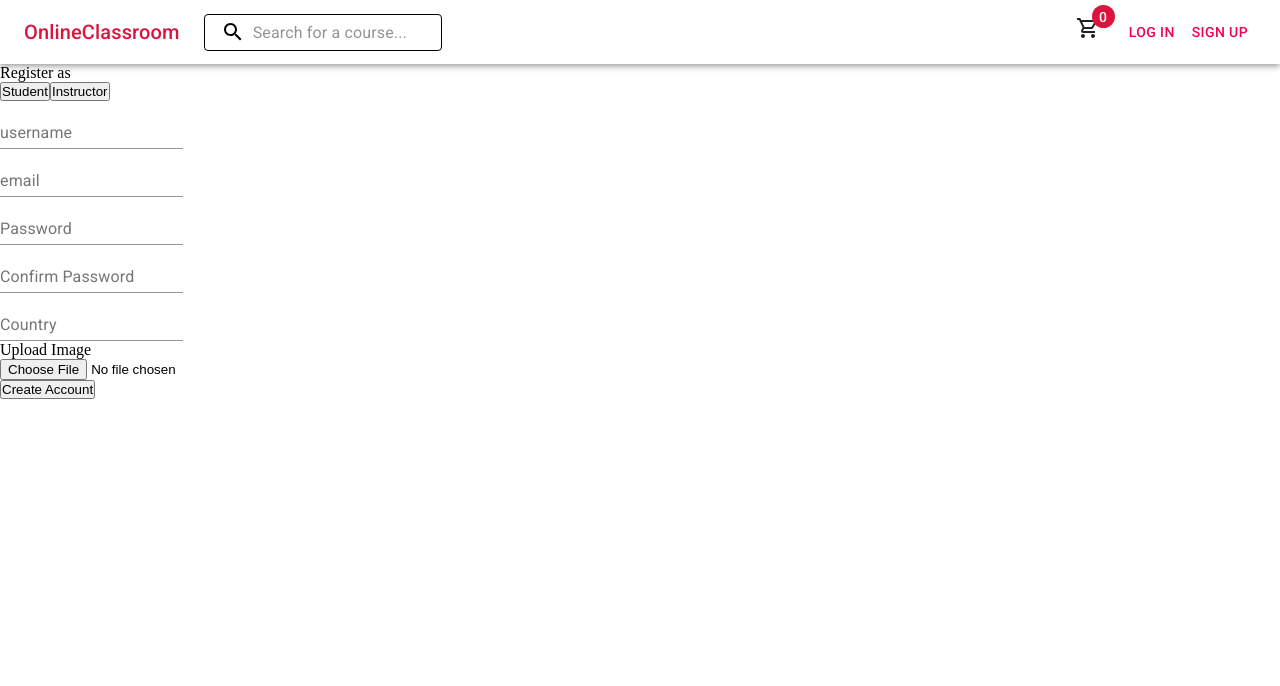
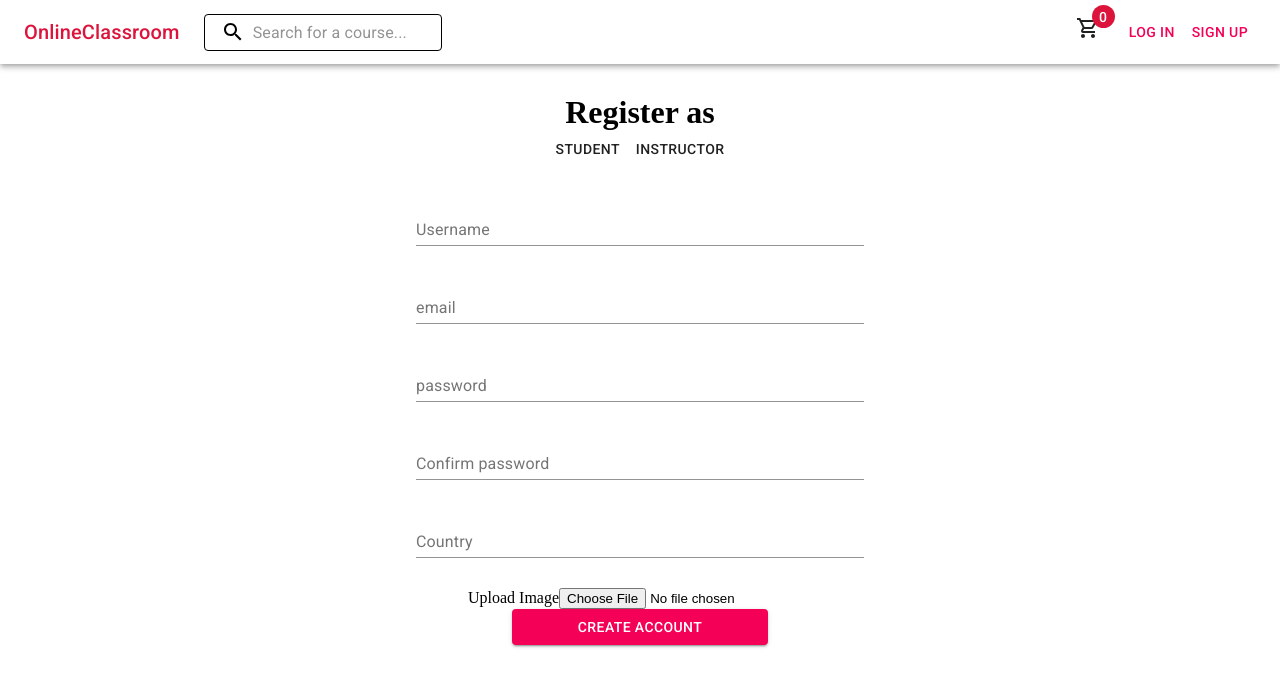
Before and after one commit to aminetakha/e-learning, a React (Create React App) app in the folder frontend/: page /register in a window 1280 px wide. Shown: the top 686 px of the page. Built offline with nearby package versions, Linux system fonts and the light colour scheme.

Commit message:
Updated register and create course forms

```diff
--- a/frontend/src/components/CreateCourse.js
+++ b/frontend/src/components/CreateCourse.js
@@ -1,5 +1,13 @@
 import React, { useState, useEffect } from "react";
-import { FormControl, InputLabel, Input } from "@material-ui/core";
+import {
+	FormControl,
+	InputLabel,
+	Input,
+	Grid,
+	Button,
+	Select,
+	MenuItem,
+} from "@material-ui/core";
 import axios from "axios";
 import { useSelector } from "react-redux";
 
@@ -72,11 +80,31 @@ const CreateCourse = (props) => {
 
 	return (
 		<div>
-			<h1>Create course</h1>
+			<h1 style={{ margin: "30px 0", textAlign: "center" }}>
+				Create course
+			</h1>
 			{showForm && (
-				<form onSubmit={onSubmitHandler} encType="multipart/form-data">
-					<div>
-						<FormControl>
+				<Grid
+					container
+					style={{
+						display: "flex",
+						justifyContent: "center",
+						marginBottom: "50px",
+					}}
+				>
+					<Grid item md={6} xs={12}>
+						<form
+							onSubmit={onSubmitHandler}
+							encType="multipart/form-data"
+							style={{
+								display: "flex",
+								flexDirection: "column",
+								alignItems: "center",
+							}}
+						>
+							<FormControl
+								style={{ width: "70%", marginBottom: "30px" }}
+							>
 								<InputLabel htmlFor="title">Title</InputLabel>
 								<Input
 									id="title"
@@ -86,9 +114,9 @@ const CreateCourse = (props) => {
 									onChange={onChangeHandler}
 								/>
 							</FormControl>
-					</div>
-					<div>
-						<FormControl>
+							<FormControl
+								style={{ width: "70%", marginBottom: "30px" }}
+							>
 								<InputLabel htmlFor="description">
 									Description
 								</InputLabel>
@@ -100,21 +128,30 @@ const CreateCourse = (props) => {
 									onChange={onChangeHandler}
 								/>
 							</FormControl>
-					</div>
-					<div>
-						<select name="category" onChange={onChangeHandler}>
+							<FormControl
+								style={{ width: "70%", marginBottom: "30px" }}
+							>
+								<InputLabel id="category">Category</InputLabel>
+								<Select
+									labelId="category"
+									id="category"
+									name="category"
+									defaultValue={courseData.category}
+									onChange={onChangeHandler}
+								>
 									{categories.map((category) => (
-								<option
+										<MenuItem
 											value={category.title}
 											key={category.id}
 										>
 											{category.title}
-								</option>
+										</MenuItem>
 									))}
-						</select>
-					</div>
-					<div>
-						<FormControl>
+								</Select>
+							</FormControl>
+							<FormControl
+								style={{ width: "70%", marginBottom: "30px" }}
+							>
 								<InputLabel htmlFor="content">
 									What you will learn
 								</InputLabel>
@@ -126,9 +163,9 @@ const CreateCourse = (props) => {
 									onChange={onChangeHandler}
 								/>
 							</FormControl>
-					</div>
-					<div>
-						<FormControl>
+							<FormControl
+								style={{ width: "70%", marginBottom: "30px" }}
+							>
 								<InputLabel htmlFor="requirements">
 									Requirements
 								</InputLabel>
@@ -140,9 +177,9 @@ const CreateCourse = (props) => {
 									onChange={onChangeHandler}
 								/>
 							</FormControl>
-					</div>
-					<div>
-						<FormControl>
+							<FormControl
+								style={{ width: "70%", marginBottom: "30px" }}
+							>
 								<InputLabel htmlFor="price">Price</InputLabel>
 								<Input
 									id="price"
@@ -152,9 +189,9 @@ const CreateCourse = (props) => {
 									onChange={onChangeHandler}
 								/>
 							</FormControl>
-					</div>
-					<div>
-						<FormControl>
+							<FormControl
+								style={{ width: "70%", marginBottom: "30px" }}
+							>
 								<InputLabel htmlFor="target">Target</InputLabel>
 								<Input
 									id="target"
@@ -164,8 +201,7 @@ const CreateCourse = (props) => {
 									onChange={onChangeHandler}
 								/>
 							</FormControl>
-					</div>
-					<div>
+							<div style={{ marginBottom: "30px" }}>
 								<FormControl>
 									Upload File
 									<input
@@ -176,9 +212,18 @@ const CreateCourse = (props) => {
 								</FormControl>
 							</div>
 							<div>
-						<button type="submit">Create</button>
+								<Button
+									type="submit"
+									variant="contained"
+									color="secondary"
+									style={{ width: "40%" }}
+								>
+									Create
+								</Button>
 							</div>
 						</form>
+					</Grid>
+				</Grid>
 			)}
 		</div>
 	);
--- a/frontend/src/components/Forms/InstructorForm.js
+++ b/frontend/src/components/Forms/InstructorForm.js
@@ -1,5 +1,11 @@
 import React, { useState } from "react";
-import { FormControl, InputLabel, Input } from "@material-ui/core";
+import {
+	FormControl,
+	InputLabel,
+	Input,
+	Grid,
+	Button,
+} from "@material-ui/core";
 import axios from "axios";
 import { withRouter } from "react-router-dom";
 
@@ -59,10 +65,25 @@ const InstructorForm = (props) => {
 	};
 	return (
 		<div>
-			<form onSubmit={onSubmitHandler} encType="multipart/form-data">
-				<div>
-					<FormControl>
-						<InputLabel htmlFor="username">username</InputLabel>
+			<Grid
+				container
+				style={{
+					display: "flex",
+					justifyContent: "center",
+					marginBottom: "50px",
+				}}
+			>
+				<Grid md={6} xs={12}>
+					<form
+						onSubmit={onSubmitHandler}
+						style={{
+							display: "flex",
+							flexDirection: "column",
+							alignItems: "center",
+						}}
+					>
+						<FormControl style={{ width: "70%", margin: "30px 0" }}>
+							<InputLabel htmlFor="username">Username</InputLabel>
 							<Input
 								id="username"
 								name="username"
@@ -71,9 +92,9 @@ const InstructorForm = (props) => {
 								onChange={onChangeHandler}
 							/>
 						</FormControl>
-				</div>
-				<div>
-					<FormControl>
+						<FormControl
+							style={{ width: "70%", marginBottom: "30px" }}
+						>
 							<InputLabel htmlFor="email">email</InputLabel>
 							<Input
 								id="email"
@@ -83,10 +104,10 @@ const InstructorForm = (props) => {
 								onChange={onChangeHandler}
 							/>
 						</FormControl>
-				</div>
-				<div>
-					<FormControl>
-						<InputLabel htmlFor="password">Password</InputLabel>
+						<FormControl
+							style={{ width: "70%", marginBottom: "30px" }}
+						>
+							<InputLabel htmlFor="password">password</InputLabel>
 							<Input
 								id="password"
 								name="password"
@@ -96,108 +117,119 @@ const InstructorForm = (props) => {
 								onChange={onChangeHandler}
 							/>
 						</FormControl>
-				</div>
-				<div>
-					<FormControl>
+						<FormControl
+							style={{ width: "70%", marginBottom: "30px" }}
+						>
 							<InputLabel htmlFor="cpassword">
-							Confirm Password
+								Confirm password
 							</InputLabel>
 							<Input
 								id="cpassword"
 								name="cpassword"
-							type="password"
+								type="cpassword"
 								aria-describedby="cpassword-text"
 								value={instructorData.cpassword}
 								onChange={onChangeHandler}
 							/>
 						</FormControl>
-				</div>
-				<div>
-					<FormControl>
+						<FormControl
+							style={{ width: "70%", marginBottom: "30px" }}
+						>
+							<InputLabel htmlFor="country">Country</InputLabel>
+							<Input
+								id="country"
+								name="country"
+								type="country"
+								aria-describedby="country-text"
+								value={instructorData.country}
+								onChange={onChangeHandler}
+							/>
+						</FormControl>
+						<FormControl
+							style={{ width: "70%", marginBottom: "30px" }}
+						>
 							<InputLabel htmlFor="about">About</InputLabel>
 							<Input
 								id="about"
 								name="about"
+								type="about"
 								aria-describedby="about-text"
 								value={instructorData.about}
 								onChange={onChangeHandler}
 							/>
 						</FormControl>
-				</div>
-				<div>
-					<FormControl>
+						<FormControl
+							style={{ width: "70%", marginBottom: "30px" }}
+						>
 							<InputLabel htmlFor="website">Website</InputLabel>
 							<Input
 								id="website"
 								name="website"
+								type="website"
 								aria-describedby="website-text"
 								value={instructorData.website}
 								onChange={onChangeHandler}
 							/>
 						</FormControl>
-				</div>
-				<div>
-					<FormControl>
+						<FormControl
+							style={{ width: "70%", marginBottom: "30px" }}
+						>
 							<InputLabel htmlFor="github">Github</InputLabel>
 							<Input
 								id="github"
 								name="github"
+								type="github"
 								aria-describedby="github-text"
 								value={instructorData.github}
 								onChange={onChangeHandler}
 							/>
 						</FormControl>
-				</div>
-				<div>
-					<FormControl>
+						<FormControl
+							style={{ width: "70%", marginBottom: "30px" }}
+						>
 							<InputLabel htmlFor="twitter">Twitter</InputLabel>
 							<Input
 								id="twitter"
 								name="twitter"
+								type="twitter"
 								aria-describedby="twitter-text"
 								value={instructorData.twitter}
 								onChange={onChangeHandler}
 							/>
 						</FormControl>
-				</div>
-				<div>
-					<FormControl>
+						<FormControl
+							style={{ width: "70%", marginBottom: "30px" }}
+						>
 							<InputLabel htmlFor="youtube">Youtube</InputLabel>
 							<Input
 								id="youtube"
 								name="youtube"
+								type="youtube"
 								aria-describedby="youtube-text"
 								value={instructorData.youtube}
 								onChange={onChangeHandler}
 							/>
 						</FormControl>
-				</div>
 						<div>
-					<FormControl>
-						<InputLabel htmlFor="country">Country</InputLabel>
-						<Input
-							id="country"
-							name="country"
-							aria-describedby="country-text"
-							value={instructorData.country}
-							onChange={onChangeHandler}
-						/>
-					</FormControl>
-				</div>
-				<div>
-					<FormControl>
-						Upload Image
+							<label htmlFor="photo">Upload Image</label>
 							<input
 								type="file"
 								name="photo"
+								id="photo"
 								onChange={onFileChangeHandler}
 							/>
-					</FormControl>
 						</div>
-				<div>
-					<button type="submit">Create Account</button>
-				</div>
+						<Button
+							type="submit"
+							variant="contained"
+							color="secondary"
+							style={{ width: "40%" }}
+						>
+							Create Account
+						</Button>
 					</form>
+				</Grid>
+			</Grid>
 		</div>
 	);
 };
--- a/frontend/src/components/Forms/StudentForm.js
+++ b/frontend/src/components/Forms/StudentForm.js
@@ -1,5 +1,11 @@
 import React, { useState } from "react";
-import { FormControl, InputLabel, Input } from "@material-ui/core";
+import {
+	FormControl,
+	InputLabel,
+	Input,
+	Grid,
+	Button,
+} from "@material-ui/core";
 import axios from "axios";
 import { withRouter } from "react-router-dom";
 
@@ -50,10 +56,25 @@ const StudentForm = (props) => {
 
 	return (
 		<div>
-			<form onSubmit={onSubmitHandler} encType="multipart/form-data">
-				<div>
-					<FormControl>
-						<InputLabel htmlFor="username">username</InputLabel>
+			<Grid
+				container
+				style={{
+					display: "flex",
+					justifyContent: "center",
+					marginBottom: "50px",
+				}}
+			>
+				<Grid md={6} xs={12}>
+					<form
+						onSubmit={onSubmitHandler}
+						style={{
+							display: "flex",
+							flexDirection: "column",
+							alignItems: "center",
+						}}
+					>
+						<FormControl style={{ width: "70%", margin: "30px 0" }}>
+							<InputLabel htmlFor="username">Username</InputLabel>
 							<Input
 								id="username"
 								name="username"
@@ -62,9 +83,9 @@ const StudentForm = (props) => {
 								onChange={onChangeHandler}
 							/>
 						</FormControl>
-				</div>
-				<div>
-					<FormControl>
+						<FormControl
+							style={{ width: "70%", marginBottom: "30px" }}
+						>
 							<InputLabel htmlFor="email">email</InputLabel>
 							<Input
 								id="email"
@@ -74,10 +95,10 @@ const StudentForm = (props) => {
 								onChange={onChangeHandler}
 							/>
 						</FormControl>
-				</div>
-				<div>
-					<FormControl>
-						<InputLabel htmlFor="password">Password</InputLabel>
+						<FormControl
+							style={{ width: "70%", marginBottom: "30px" }}
+						>
+							<InputLabel htmlFor="password">password</InputLabel>
 							<Input
 								id="password"
 								name="password"
@@ -87,49 +108,54 @@ const StudentForm = (props) => {
 								onChange={onChangeHandler}
 							/>
 						</FormControl>
-				</div>
-
-				<div>
-					<FormControl>
+						<FormControl
+							style={{ width: "70%", marginBottom: "30px" }}
+						>
 							<InputLabel htmlFor="cpassword">
-							Confirm Password
+								Confirm password
 							</InputLabel>
 							<Input
 								id="cpassword"
 								name="cpassword"
-							type="password"
+								type="cpassword"
 								aria-describedby="cpassword-text"
 								value={studentData.cpassword}
 								onChange={onChangeHandler}
 							/>
 						</FormControl>
-				</div>
-				<div>
-					<FormControl>
+						<FormControl
+							style={{ width: "70%", marginBottom: "30px" }}
+						>
 							<InputLabel htmlFor="country">Country</InputLabel>
 							<Input
 								id="country"
 								name="country"
+								type="country"
 								aria-describedby="country-text"
 								value={studentData.country}
 								onChange={onChangeHandler}
 							/>
 						</FormControl>
-				</div>
 						<div>
-					<FormControl>
-						Upload Image
+							<label htmlFor="photo">Upload Image</label>
 							<input
 								type="file"
 								name="photo"
+								id="photo"
 								onChange={onFileChangeHandler}
 							/>
-					</FormControl>
 						</div>
-				<div>
-					<button type="submit">Create Account</button>
-				</div>
+						<Button
+							type="submit"
+							variant="contained"
+							color="secondary"
+							style={{ width: "40%" }}
+						>
+							Create Account
+						</Button>
 					</form>
+				</Grid>
+			</Grid>
 		</div>
 	);
 };
--- a/frontend/src/components/Register.js
+++ b/frontend/src/components/Register.js
@@ -1,14 +1,28 @@
 import React, { useState } from "react";
 import InstructorForm from "./Forms/InstructorForm";
 import StudentForm from "./Forms/StudentForm";
+import { Button } from "@material-ui/core";
 
 const Register = () => {
 	const [type, setType] = useState("student");
 	return (
 		<div>
-			<div>Register as</div>
-			<button onClick={() => setType("student")}>Student</button>
-			<button onClick={() => setType("instructor")}>Instructor</button>
+			<div
+				style={{
+					display: "flex",
+					flexDirection: "column",
+					alignItems: "center",
+					marginTop: "30px",
+				}}
+			>
+				<h1>Register as</h1>
+				<div style={{ display: "flex" }}>
+					<Button onClick={() => setType("student")}>Student</Button>
+					<Button onClick={() => setType("instructor")}>
+						Instructor
+					</Button>
+				</div>
+			</div>
 			{type === "student" ? <StudentForm /> : <InstructorForm />}
 		</div>
 	);
```
Lines whose indentation alone changed are shown as unchanged.
